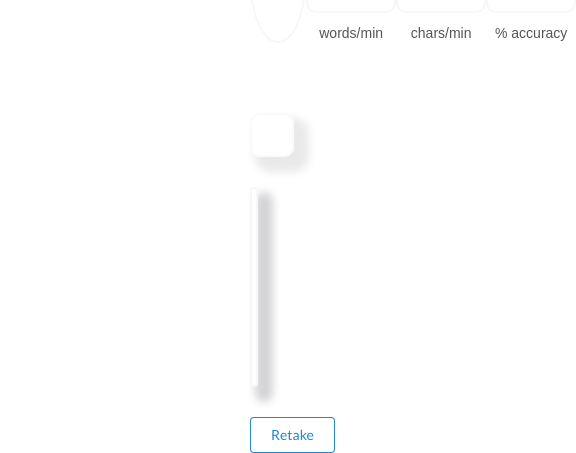
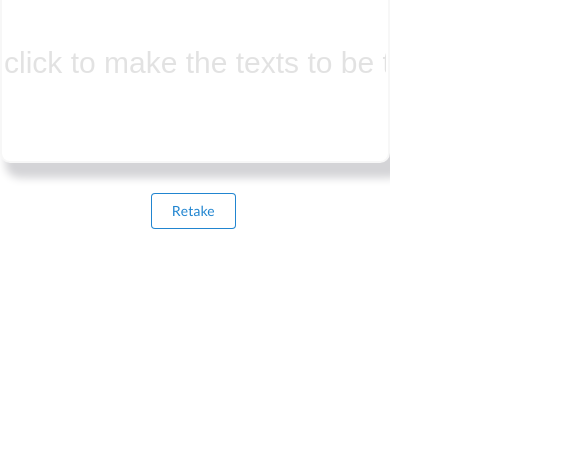
Before and after one commit to IcyEazy/IcyEazy-Typing-speed-test, a plain HTML site: page index.html in a window 390 px wide. Shown: the part 667-1120 px from the top of the page, 576 px wide, since content can reach past the window. After the commit the page ends 896 px from the top, so only its background shows below. Drawn offline with nearby package versions, Linux system fonts and the light colour scheme.

Commit message:
Update CSS

```diff
--- a/style.css
+++ b/style.css
@@ -129,3 +129,15 @@ input[type="text"]{
     box-shadow: 10px 10px 8px 5px #d4d4d7;
     margin-bottom: 30px;
 }
+
+@media screen and (max-width: 1200px){
+    section{
+        margin: auto 50px;
+    }
+}
+
+@media screen and (max-width: 800px){
+    section{
+        margin: auto;
+    }
+}
```
